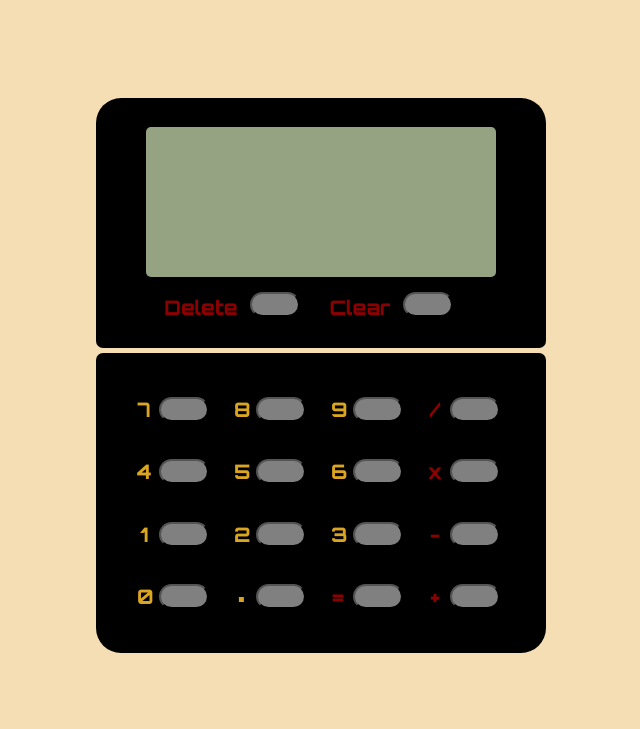
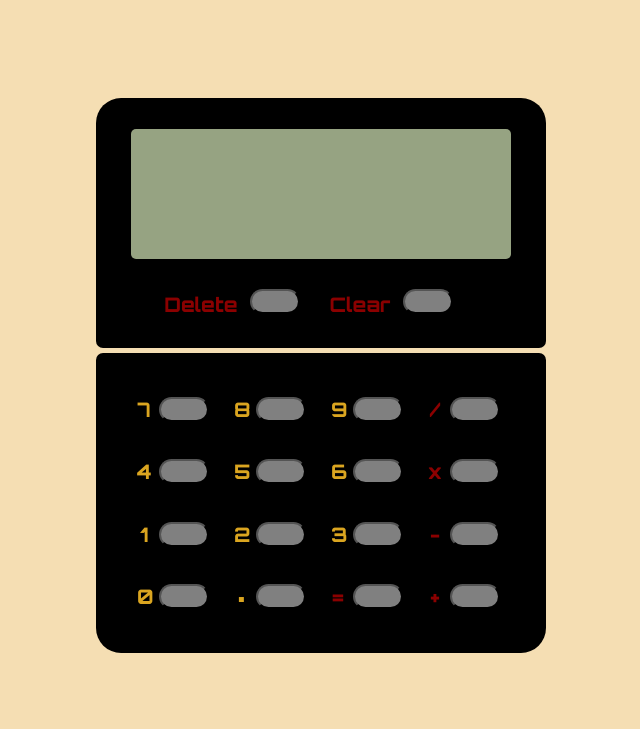
Before and after one commit to KV-Vel/Odin-project-Calculator, a plain HTML site: page index.html in a window 1280 px wide. Shown: the top 729 px of the page, without its empty margins (319-959 px from the left). Drawn offline with Linux system fonts and the light colour scheme.

Commit message:
added simple design for calculator

```diff
--- a/style.css
+++ b/style.css
@@ -26,7 +26,7 @@ main {
 .display-div {
     display: flex;
     flex-direction: column;
-    justify-content: center;
+    justify-content:center;
     align-items: center;
 
     width: 450px;
@@ -38,8 +38,12 @@ main {
 }
 
 .display {
-    width: 350px;
-    height: 150px;
+    display: flex;
+    flex-direction: column;
+    justify-content:space-around;
+    align-items: end;
+    width: 380px;
+    height: 130px;
     border-radius: 5px;
 
     background-color: rgb(150, 163, 130);
@@ -114,14 +118,14 @@ span {
 }
 
 .other {
-    margin-top: 15px;
+    margin-top: 30px;
 }
 
+
+
 .operation-display {
+    font-size: 36px;
     margin-right: 30px;
-    margin-top: 90px;
-    font-size: 36px;
-
     text-align: right;
 }
 
@@ -143,6 +147,12 @@ svg {
     fill: black;
 }
 
+.expression {
+    margin-right: 30px;
+    font-size: 24px;
+    text-align: right;
+}
+
 svg:hover {
     fill: darkred;
 }
```
